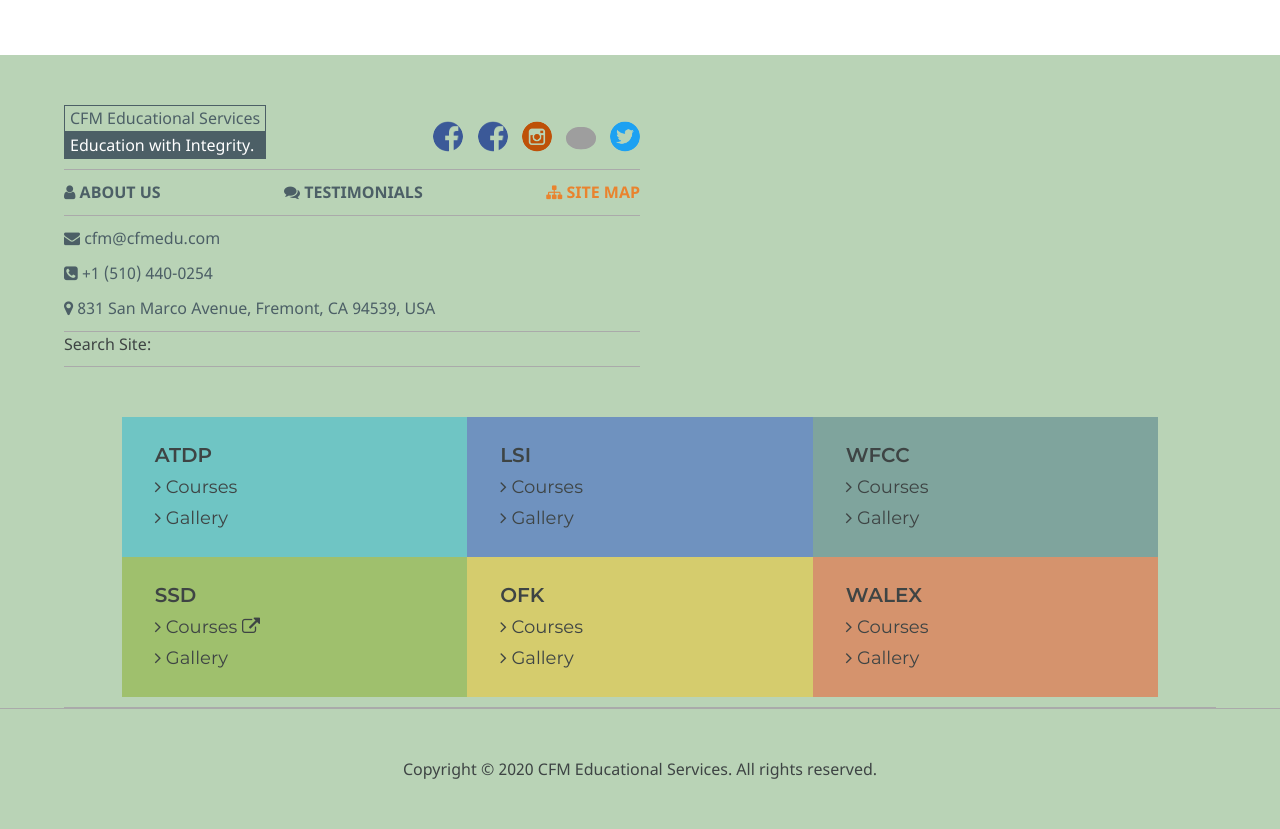
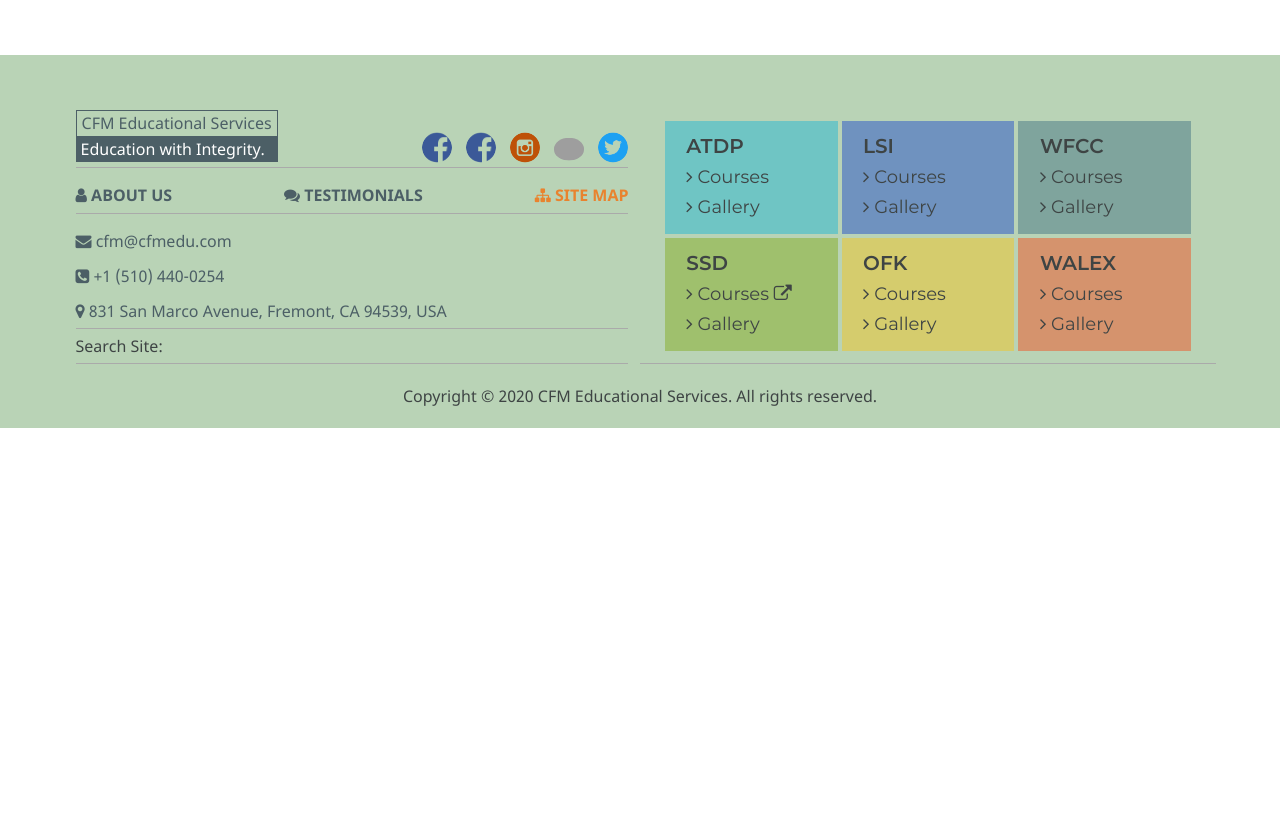
Before and after one commit to CFMEdu/cfmedu.github.io, a PHP site: page /berkeley.html in a window 1280 px wide. Shown: the part 5299-6128 px from the top of the page. After the commit the page ends 5727 px from the top, so only its background shows below. Run offline with PHP 8.4, Linux system fonts and the light colour scheme; some libraries are stand-ins or nearby versions; grey boxes are pictures that could not be loaded.

Commit message:
Add files via upload

```diff
--- a/css/bg-images.css
+++ b/css/bg-images.css
@@ -454,9 +454,9 @@
 
 
 /* =========================
-# WFCC Courses
+# LSI Courses
 ========================= */
-#bnrBg-wfcc-courses {
+#bnrBg-lsi-courses {
   background-image: linear-gradient(to bottom, rgba(255,255,255,.1), rgba(255,255,255,0)), url("../images/wfcc/courses/bg-wfcc-courses.jpg");
   background-size: cover;
   background-position: 50% 40%;
--- a/css/main.css
+++ b/css/main.css
@@ -2381,56 +2381,38 @@
 # Footer
 ========================= */
 footer {
-  height: auto;
   background-color: #b9d3b6;
 }
 footer a {
   text-decoration: none;
+  line-height: 25px;
 }
 footer a:hover {
   text-decoration: underline;
 }
-footer .flexRow {
-  border-bottom: 1px solid #aaaaaa;
-}
-.flexFooter {
-  display: flex;
-  flex-wrap: wrap;
-  align-items: flex-start;
-  justify-content: flex-start;
-  padding: 0 3vw;
+footer .flexHalf:first-child {
+  padding: 0 1%;
 }
 .footerRow {
-  flex: 100%;
-  max-width: 100%;
   display: flex;
   flex-wrap: wrap;
   align-items: center;
   justify-content: space-between;
-  padding-bottom: 10px;
+  padding: 5px 0;
   border-bottom: 1px solid #aaaaaa;
 }
 @media screen and (min-width: 768px) {
-  .flexFooter .footerRow:first-child {
+  footer .footerRow:first-child {
     align-items: flex-end;
   }
 }
-@media screen and (min-width: 768px) {
-  .flexFooter .footerRow:last-child {
-    border-bottom: none;
-  }
-}
-#coName.footerRow {
-  align-items: flex-end;
-}
-.coName a,
 .coName a:hover {
   text-decoration: none;
 }
 .coName h3 {
   line-height: 25px;
   padding: 0 5px;
-  margin: 0;
+  margin: 0 auto;
   color: #3d6ca3;
   font-size: 16px;
 }
@@ -2441,7 +2423,6 @@
 #coSlogan {
   color: #ffffff;
   background-color: #4c5f66;
-  border: 1px solid #4c5f66;
 }
 .coMedia a {
   padding-left: 10px;
@@ -2454,41 +2435,48 @@
 .coMedia img:hover {
   box-shadow: 5px 5px 15px 0 rgba(0,0,0,0.2),0 2px 10px 0 rgba(0,0,0,0.12);
 }
-#coAbout.footerRow a {
+#coAbout a {
   color: #4c5f66;
   font-size: 16px;
   font-weight: 600;
-  line-height: 25px;
   padding: 10px 0 0 0;
 }
-#coAbout.footerRow a:last-child {
+#coAbout a:last-child {
   color: #e9832e;
 }
-#coAbout.footerRow a:hover {
+#coAbout a:hover {
   color: #007a8c;
 }
-#coContact.footerRow ul li, #coContact.footerRow ul li a {
+#coContact ul li,
+#coContact ul li a {
   color: #4c5f66;
   text-decoration: none;
   font-size: 16px;
   font-weight: 500;
-  line-height: 25px;
   padding: 10px 20px 0 0;
 }
-#coContact.footerRow a:hover {
+#coContact a:hover {
   color: #007a8c;
   text-decoration: underline;
 }
-#searchBar.footerRow div {
+/* Customising Programmable Search Engine ---> */
+#searchBar div {
   flex: 1;
 }
+.gsc-control-cse * {
+  border: 0;
+}
+.gsc-input-box td.gsib_a {
+  width: 100%;
+}   /* <--- End of Programmable Search Engine */
 .footerBox {
   justify-content: center;
-  margin-bottom: 50px;
+  align-content: center;
+  padding-bottom: 50px;
 }
 @media screen and (min-width: 768px) {
   .footerBox {
-    margin-bottom: 0;
+    padding-bottom: 0;
   }
 }
 .progBox {
@@ -2497,6 +2485,7 @@
   text-align: left;
   line-height: 30px;
   padding: 2%;
+  margin: 2px;
 }
 .progBox a {
   color: #3e4444;
@@ -2513,9 +2502,8 @@
 }
 .copyright {
   text-align: center;
-  height: 15vh;
-  line-height: 15vh;
-  margin-bottom: 0;
+  padding: 20px 0;
+  margin: 0 auto;
 }
 
 /* =========================
@@ -2855,12 +2843,3 @@
     max-height: 65vh;
   }
 }
-
-
-.linedPaper-w {
-  background-color: #ffffff;   /*lined paper background*/
-  background-image:
-  linear-gradient(90deg, transparent 79px, rgba(171,206,212,.5) 79px, rgba(171,206,212,.5) 81px, transparent 81px),
-  linear-gradient(rgba(238,238,238,.9) .1em, transparent .1em);
-  background-size: 100% 1.2em;
-}
```
